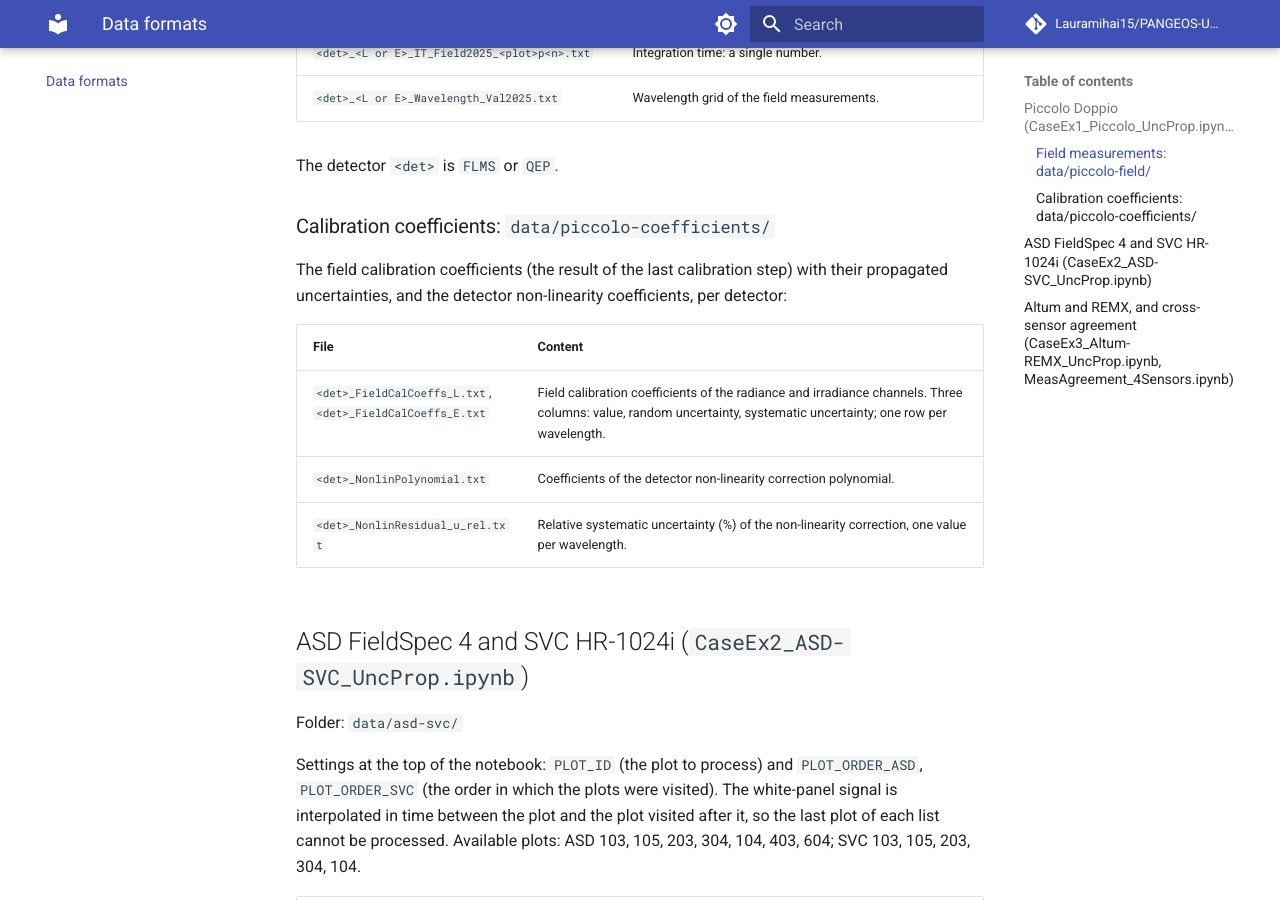
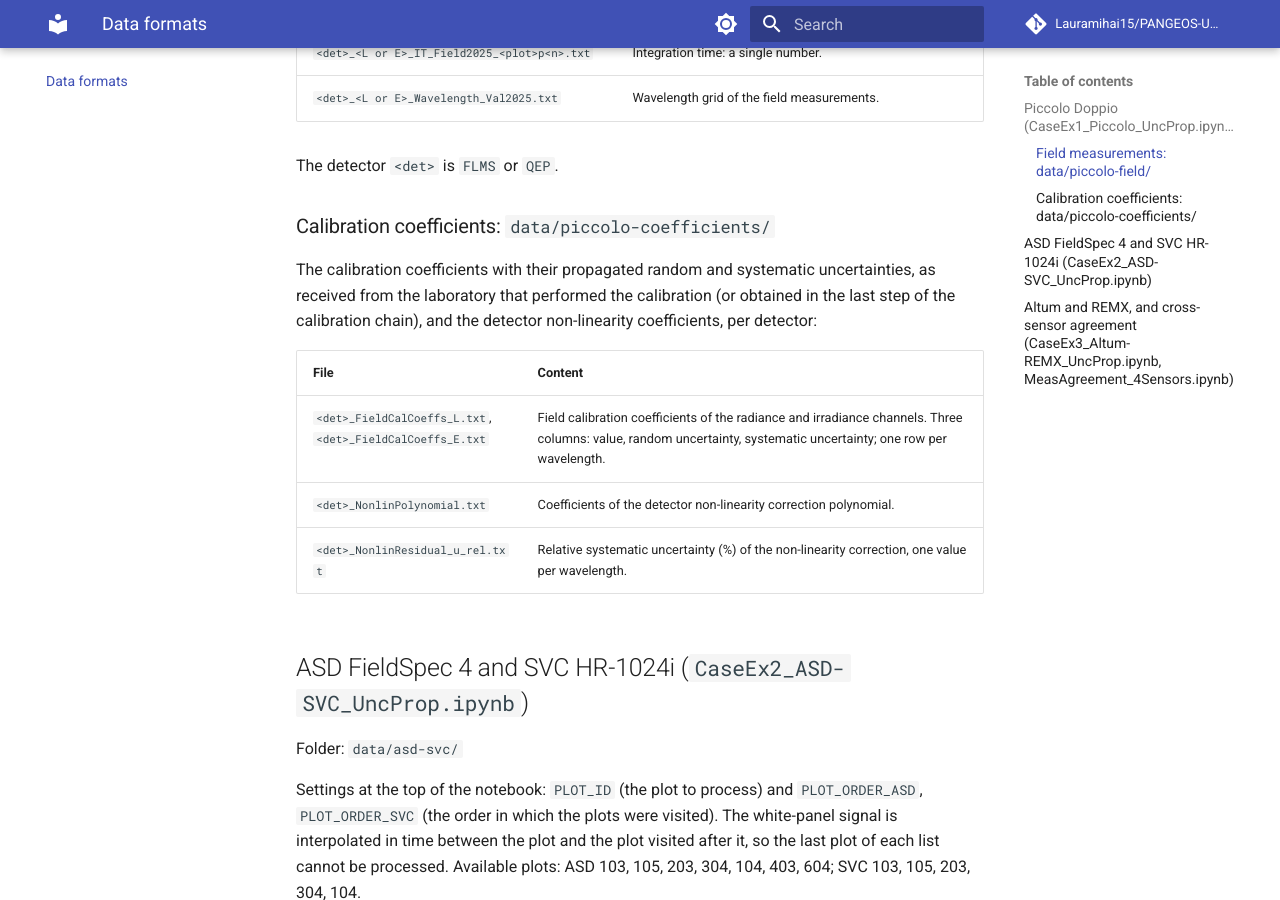
Before and after one commit to Lauramihai15/PANGEOS-UncertaintyPropagation, an MkDocs documentation site: the page built from docs/data-formats.md, in a window 1280 px wide and 900 px high, scrolled down 807 px. Built offline with MkDocs 1.6.1 and Material for MkDocs 9.7.7, drawn with Linux system fonts in a browser that asks for light colours; comment, search, counter and statistics services are not loaded.

Commit message:
Piccolo: calibration chain steps are not presented, users start from the laboratory calibration coefficients

```diff
--- a/docs/data-formats.md
+++ b/docs/data-formats.md
@@ -29,8 +29,8 @@ The detector `<det>` is `FLMS` or `QEP`.
 
 ### Calibration coefficients: `data/piccolo-coefficients/`
 
-The field calibration coefficients (the result of the last calibration step) with their propagated uncertainties, and the
-detector non-linearity coefficients, per detector:
+The calibration coefficients with their propagated random and systematic uncertainties, as received from the laboratory that performed
+the calibration (or obtained in the last step of the calibration chain), and the detector non-linearity coefficients, per detector:
 
 | File | Content |
 |---|---|
```
Also changed, not shown: docs/case-piccolo.md (+4 -10 lines), 1 other file.
